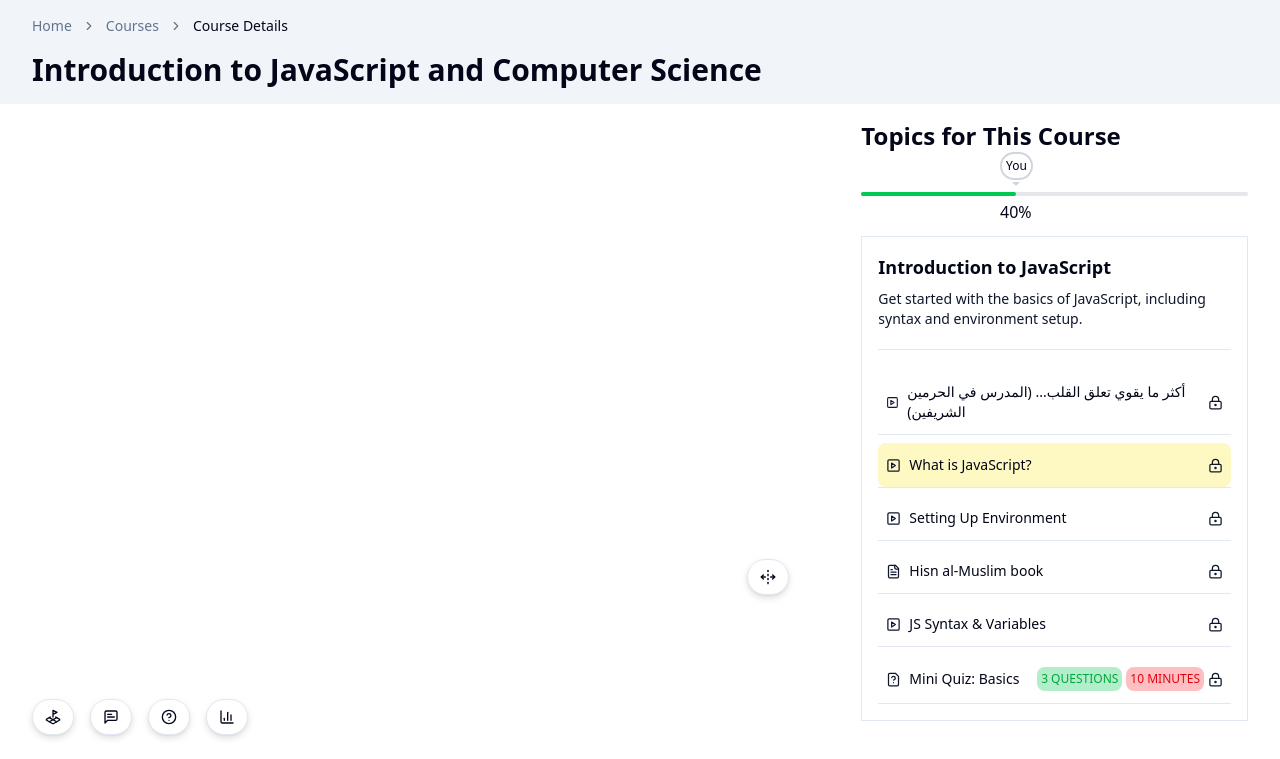
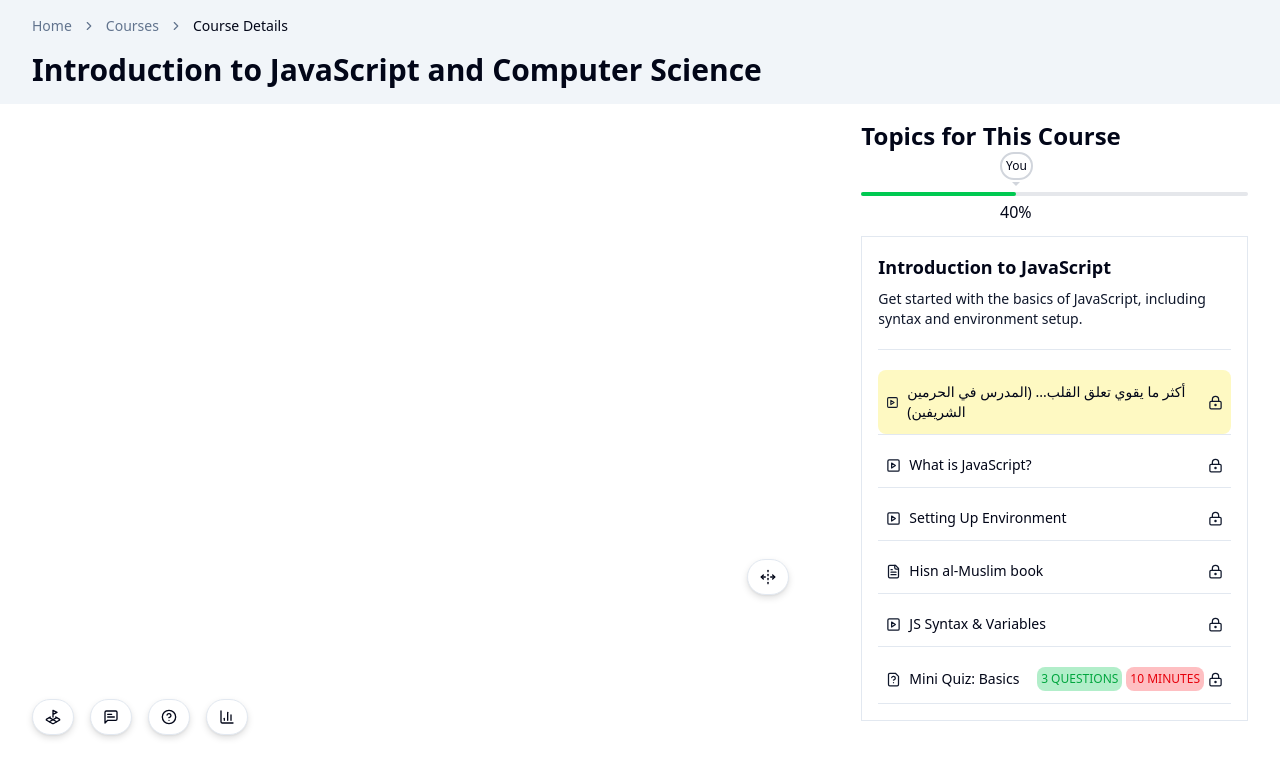
Before and after one commit to mohammadabdulhakim/course_video_player, a Next.js app: page / in a window 1280 px wide. Shown: the top 759 px of the page. Built offline with nearby package versions, Linux system fonts and the light colour scheme.

Commit message:
fix(topics): editing default topic id

```diff
--- a/src/components/TopicCard.tsx
+++ b/src/components/TopicCard.tsx
@@ -12,7 +12,7 @@ import { SubTopic, Topic } from "@/types/TopicType";
 const TopicCard = ({ topic }: { topic: Topic }) => {
   const searchParams = useSearchParams();
   const { setSrc, toggleOpen, setId } = usePopupProps();
-  const currentId = Number(searchParams.get("id")) || 101;
+  const currentId = Number(searchParams.get("id")) || 100;
   const router = useRouter();
 
   const handleClick = (subTopic: SubTopic) => {
```
